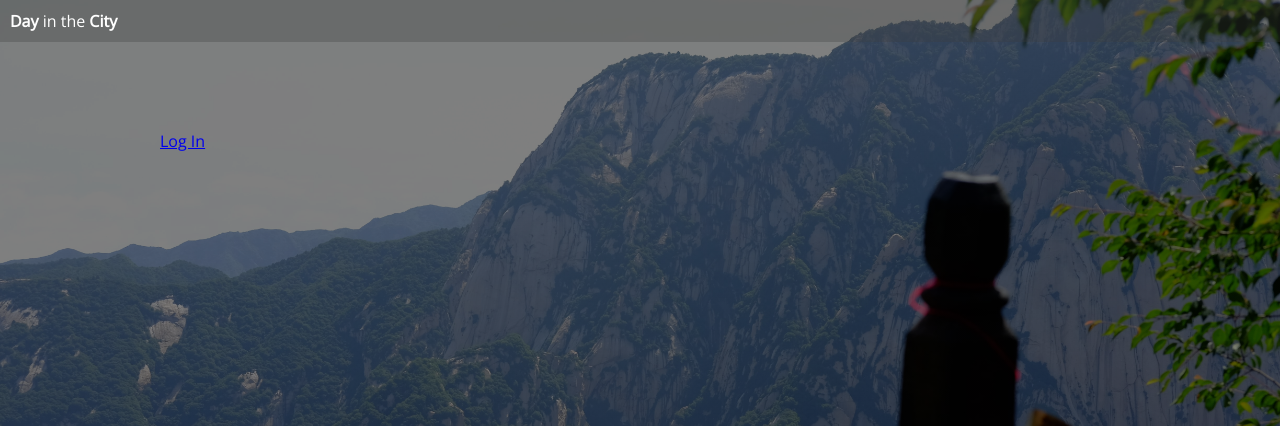
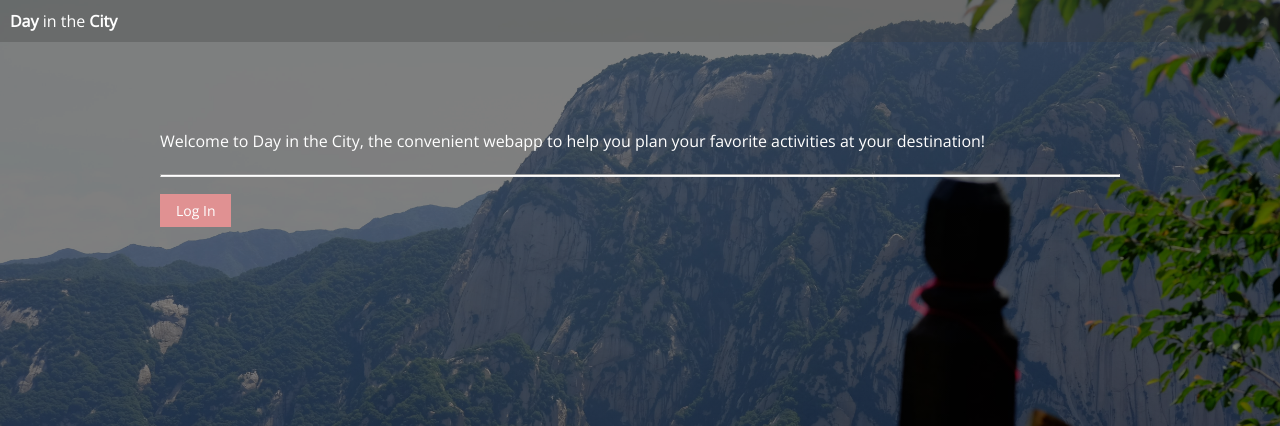
Before and after one commit to lik/daytravel, a Python web app: template templates/daytravel.html in a window 1280 px wide. Shown: the top 426 px of the page. Run offline with Jinja, Linux system fonts and the light colour scheme; the template is opened without the code that fills it: most values are stand-ins (such as "Sample title", 1, 10 or a date in 2020); some libraries are stand-ins or nearby versions.

Commit message:
Style links

```diff
--- a/stylesheets/style.css
+++ b/stylesheets/style.css
@@ -26,6 +26,22 @@ html {
 hr {
 	background: #FFFFFF;
 	height: 1px;
+}
+
+a {
+	text-decoration: none;
+	padding: 7px 16px;
+	font-size: 14px;
+	background: #e09192;
+
+}
+
+a:link, a:visited {
+	color: white;
+}
+
+a:hover {
+	color: #e09192;
 }
 
 form {
--- a/templates/daytravel.html
+++ b/templates/daytravel.html
@@ -47,12 +47,17 @@ $('html').css({'background-image': 'linear-gradient(rgba(0, 0, 0, 0.5), rgba(0,
 	    <button class="rightbutton" href="/plan">Next</button>
 			</form>
 			<br>
-			<a href= "{{logout_url}}">Log Out </a><br>
+			<br>
+			<a href= "{{logout_url}}">Log Out</a><br>
 		</div>
 
 		{% else %}
 		<div class="page">
-			<a href="{{login_url}}">Log In </a><br>
+			<div class="welcome">Welcome to Day in the City, the convenient webapp to help you plan your favorite activities at your destination!</div>
+			<br>
+			<hr>
+			<br>
+			<a href="{{login_url}}">Log In</a><br>
 		</div>
 
 		{% endif %}
```
Also changed, not shown: 2 other files.
